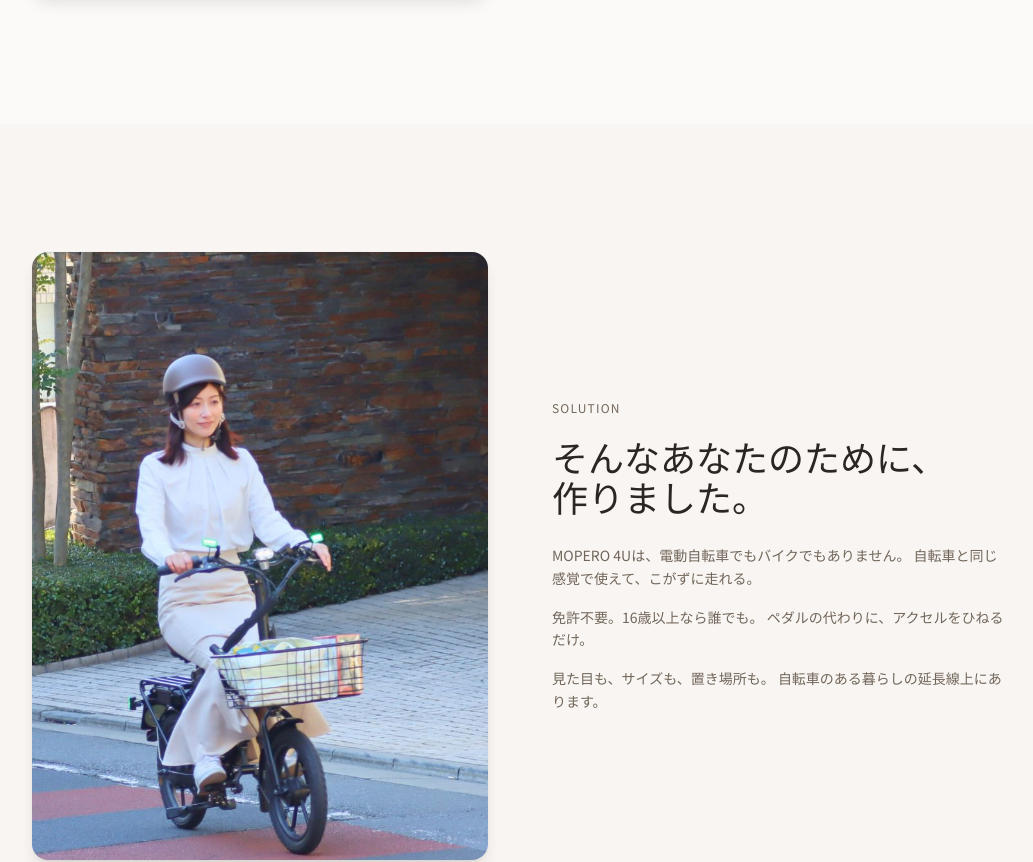
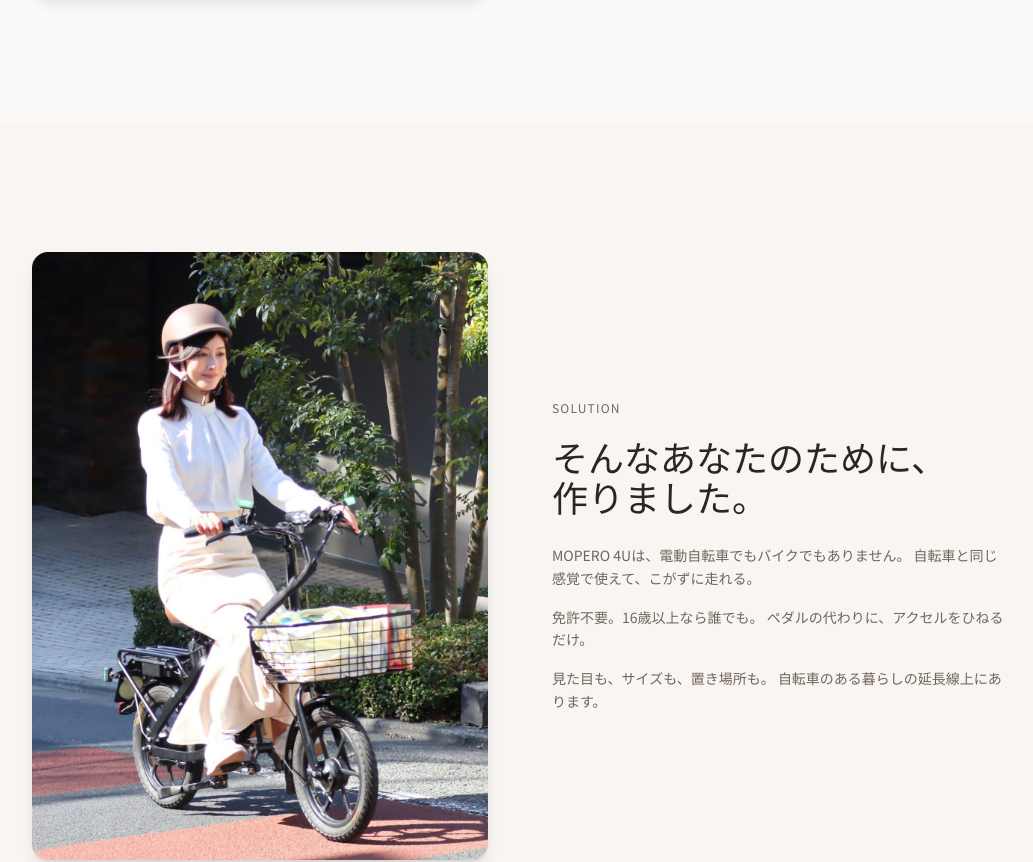
Before and after one commit to swallow-scooter/v0-mopero-4u-lp, a Next.js app: page / in a window 1280 px wide. Shown: the part 1460-2322 px from the top of the page, without its empty margins (120-1153 px from the left). Built offline with nearby package versions, Linux system fonts and the light colour scheme.

Commit message:
fix: adjust scale for new product-side.jpg
Replace old image and reset zoom for natural appearance.

```diff
--- a/components/sections/solution.tsx
+++ b/components/sections/solution.tsx
@@ -14,7 +14,7 @@ export function SolutionSection() {
                 src="/images/product-side.jpg"
                 alt="MOPERO 4U に乗って街を走る女性"
                 fill
-                className="object-cover scale-[1.4] object-[center_40%]"
+                className="object-cover scale-[1.02]"
               />
             </div>
           </ScrollReveal>
```
Also changed, not shown: public/images/product-side.jpg.
